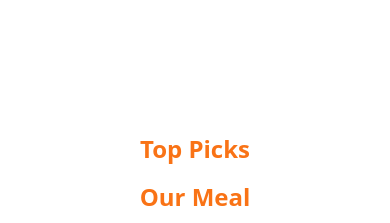
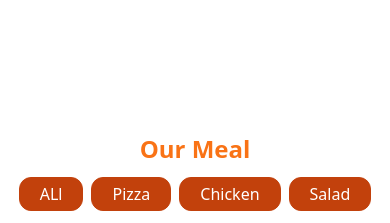
Before and after one commit to ghanbari76/DeliveryFood, a React (Create React App) app: page / in a window 390 px wide. Shown: the part 1340-1563 px from the top of the page. Built offline with nearby package versions, Linux system fonts and the light colour scheme; the HTML template or start-up script is replaced by a standard one.

Commit message:
Debuging

```diff
--- a/src/components/TopPicks.js
+++ b/src/components/TopPicks.js
@@ -6,7 +6,7 @@ import '@splidejs/react-splide/css';
 const TopPicks = () => {
     return (
         <>
-        <h1 className='text-orange-500 font-bold text-2xl text-center py-2'>Top Picks</h1>
+        <h1 className='hidden lg:block text-orange-500 font-bold text-2xl text-center py-2'>Top Picks</h1>
         <div className='hidden lg:flex max-w-[1520px] m-auto py-2 px-2'>
             <Splide options={{perPage:4, gap:"0.5rem", drag:'free', arrows:false}}  >
             {
```
